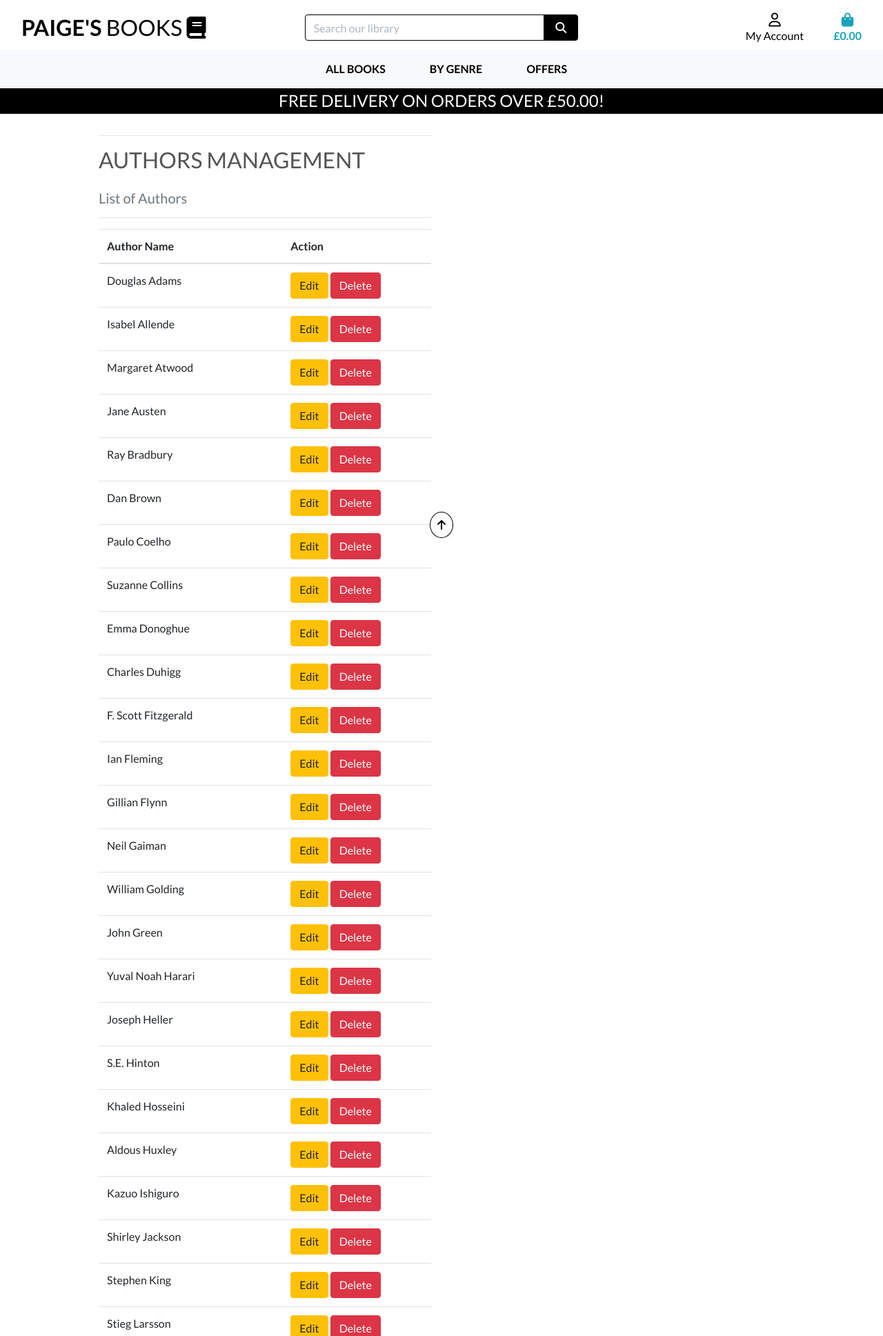
After one commit to paddyw11/paiges-books, a Django app: page /authors/ in a window 1280 px wide. The commit adds this page. Shown: the top 1937 px of the page at 69% size. Run offline with Django 3.2, Linux system fonts and the light colour scheme; data comes from the database, SQL or seed files in the repository; parts of the project's set-up code (start-up, migrations or seed data) failed here and were passed over; some libraries are stand-ins or nearby versions.

Commit message:
feat: crud functionality for authors

```diff
--- /dev/null
+++ b/authors/templates/authors/authors.html
@@ -0,0 +1,90 @@
+{% extends "base.html" %}
+{% load static %}
+
+{% block page_header %}
+    <div class="container header-container">
+        <div class="row">
+            <div class="col"></div>
+        </div>
+    </div>
+{% endblock %}
+
+{% block content %}
+    <div class="overlay"></div>
+    <div class="container">
+        <div class="row">
+            <div class="col-12 col-md-6 ">
+                <hr>
+                <h2 class="logo-font mb-4">Authors Management</h2>
+                <h5 class="text-muted">List of Authors</h5>
+                <hr>
+            </div>
+        </div>
+
+        <div class="row">
+            <div class="col-12 col-md-6 ">
+                <table class="table">
+                    <thead>
+                        <tr>
+                            <th>Author Name</th>
+                            <th>Action</th>
+                        </tr>
+                    </thead>
+                    <tbody>
+                        {% for author in authors %}
+                            <tr>
+                                <td>{{ author.name }}</td>
+                                <td>
+                                    <a href="{% url 'edit_author' author.id %}" class="btn btn-warning">Edit</a>
+                                    <!-- Trigger for Delete Confirmation Modal -->
+                                    <button class="btn btn-danger" data-toggle="modal" data-target="#deleteModal{{ author.id }}">Delete</button>
+                                </td>
+                            </tr>
+
+                            <!-- Delete Confirmation Modal -->
+                            <div class="modal fade" id="deleteModal{{ author.id }}" tabindex="-1" role="dialog" aria-labelledby="deleteModalLabel{{ author.id }}" aria-hidden="true">
+                                <div class="modal-dialog" role="document">
+                                    <div class="modal-content">
+                                        <div class="modal-header">
+                                            <h5 class="modal-title" id="deleteModalLabel{{ author.id }}">Confirm Deletion</h5>
+                                            <button type="button" class="close" data-dismiss="modal" aria-label="Close">
+                                                <span aria-hidden="true">&times;</span>
+                                            </button>
+                                        </div>
+                                        <div class="modal-body">
+                                            Are you sure you want to delete "{{ author.name }}"?
+                                        </div>
+                                        <div class="modal-footer">
+                                            <button type="button" class="btn btn-secondary" data-dismiss="modal">Cancel</button>
+                                            <a href="{% url 'delete_author' author.id %}" class="btn btn-danger">Delete</a>
+                                        </div>
+                                    </div>
+                                </div>
+                            </div>
+                        {% empty %}
+                            <tr>
+                                <td colspan="2">No authors found.</td>
+                            </tr>
+                        {% endfor %}
+                    </tbody>
+                </table>
+                <a href="{% url 'add_author' %}" class="btn btn-black">Add New Author</a>
+            </div>
+        </div>
+    </div>
+    <div class="btt-button shadow-sm rounded-10 border border-black">
+        <a class="btt-link d-flex h-100">
+            <i class="fas fa-arrow-up text-black mx-auto my-auto"></i>
+        </a>
+    </div>
+{% endblock %}
+
+{% block postloadjs %}
+    {{ block.super }}
+    <script>
+		$('.btt-link').click(function(e) {
+            e.preventDefault();
+			window.scrollTo(0,0)
+		})
+	</script>
+{% endblock %}
--- a/authors/urls.py
+++ b/authors/urls.py
@@ -2,6 +2,7 @@ from django.urls import path, include
 from . import views
 
 urlpatterns = [
+    path('', views.authors, name='authors'),
     path('<int:author_id>/', views.author_bio, name='author_bio'),
     path('add_author/', views.add_author, name='add_author'),
     path('edit_author/<int:author_id>/', views.edit_author, name='edit_author'),
--- a/authors/views.py
+++ b/authors/views.py
@@ -3,6 +3,22 @@ from django.contrib import messages
 from django.contrib.auth.decorators import login_required
 from .models import Author
 from .forms import AuthorForm
+
+
+def authors(request):
+    """ A view to display a list of authors sorted by surname """
+
+    # Fetch all authors
+    authors = Author.objects.all()
+
+    # Sort authors by surname (last word in full name)
+    sorted_authors = sorted(authors, key=lambda author: author.name.split()[-1].lower())  # Assuming the field is 'name'
+
+    context = {
+        'authors': sorted_authors
+    }
+
+    return render(request, 'authors/authors.html', context)
 
 
 def author_bio(request, author_id):
@@ -27,8 +43,8 @@ def add_author(request):
     if request.method == 'POST':
         form = AuthorForm(request.POST, request.FILES)
         if form.is_valid():
-            form.save()
-            messages.success(request, 'Successfully added Author.')
+            author = form.save()
+            messages.success(request, f'Successfully added {author.name}.')
             return redirect(reverse('add_author'))
         else:
             messages.error
@@ -50,9 +66,9 @@ def edit_author(request, author_id):
         messages.error(request, 'Sorry, only book shop owners can do that.')
         return redirect(reverse('home'))
 
-    author = get_object_or_404(Author, pk=author_id, instance=author)
+    author = get_object_or_404(Author, pk=author_id,)
     if request.method == 'POST':
-        form = AuthorForm(request.POST, request.FILES)
+        form = AuthorForm(request.POST, request.FILES, instance=author)
         if form.is_valid():
             form.save()
             messages.success(request, 'Successfully updated Author.')
@@ -82,5 +98,5 @@ def delete_author(request, author_id):
 
     author = get_object_or_404(Author, pk=author_id)
     author.delete()
-    messages.success(request, 'Author deleted!')
-    return redirect(reverse('books'))
+    messages.success(request, f'Author: {author.name} deleted!')
+    return redirect(reverse('authors'))
--- a/static/css/base.css
+++ b/static/css/base.css
@@ -393,7 +393,7 @@ footer {
 }
 
 .social-icons a {
-    font-size: 4rem;
+    font-size: 2rem;
     margin: 0 10px;
     color: #000;
     transition: color 0.3s;
@@ -404,7 +404,7 @@ footer {
 }
 
 .social-icon{
-    font-size: 0.8rem;
+    font-size: 2rem;
 }
 
 .footer-link {
--- a/templates/base.html
+++ b/templates/base.html
@@ -66,14 +66,20 @@
             <li class="list-inline-item dropdown">
               <a class="text-black nav-link" href="#" id="user-options" data-toggle="dropdown" aria-haspopup="true" aria-expanded="false">
                   <div class="text-center">
-                      <div><i class="fas fa-user fa-lg"></i></div>
-                      <p class="my-0">My Account</p>
+                    {% if request.user.is_authenticated %}
+                    <div><i class="fa-solid fa-user fa-lg"></i></div>
+                    <p class="my-0"><small>{{ user.username|slice:":12"  }}</small></p>
+                    {% else %}
+                    <div><i class="fa-regular fa-user fa-lg"></i></div>
+                    <p class="my-0">My Account</p>
+                    {% endif %}
                   </div>
               </a>
               <div class="dropdown-menu border-0" aria-labelledby="user-options">
                 {% if request.user.is_authenticated %}
                   {% if request.user.is_superuser %}
                       <a href="{% url 'add_book' %}" class="dropdown-item">Book Management</a>
+                      <a href="{% url 'authors' %}" class="dropdown-item">Author Management</a>
                   {% endif %}
                     <a href="{% url 'profile' %}" class="dropdown-item">My Profile</a>
                     <a href="{% url 'account_logout' %}" class="dropdown-item">Logout</a>
--- a/templates/includes/mobile-top-nav.html
+++ b/templates/includes/mobile-top-nav.html
@@ -21,17 +21,24 @@
       </form>
     </div>
   </li>
+
   <li class="list-inline-item dropdown">
     <a class="text-black nav-link d-block d-lg-none" href="#" id="user-options-mobile" data-toggle="dropdown" aria-haspopup="true" aria-expanded="false" aria-label="My Account">
       <div class="text-center">
-          <i class="fas fa-user fa-lg"></i>
-          <p class="my-0">My Account</p>
+        {% if request.user.is_authenticated %}
+        <div><i class="fa-solid fa-user fa-lg"></i></div>
+        <p class="my-0"><small>{{ user.username|slice:":12"  }}</small></p>
+        {% else %}
+        <div><i class="fa-regular fa-user fa-lg"></i></div>
+        <p class="my-0">My Account</p>
+        {% endif %}
       </div>
     </a>
     <div class="dropdown-menu border-0" aria-labelledby="user-options-mobile">
       {% if request.user.is_authenticated %}
         {% if request.user.is_superuser %}
             <a href="{% url 'add_book' %}" class="dropdown-item">Book Management</a>
+            <a href="{% url 'authors' %}" class="dropdown-item">Authors Management</a>
         {% endif %}
           <a href="{% url 'profile' %}" class="dropdown-item">My Profile</a>
           <a href="{% url 'books' %}?bookmark" class="dropdown-item"> My Reading Wishlist <i class="fas fa-bookmark"></i></a>
```
Also changed, not shown: authors/templates/authors/add_author.html (added, +49 -0 lines), authors/templates/authors/author_bio.html (+7 -0 lines), authors/templates/authors/edit_author.html (added, +44 -0 lines).
